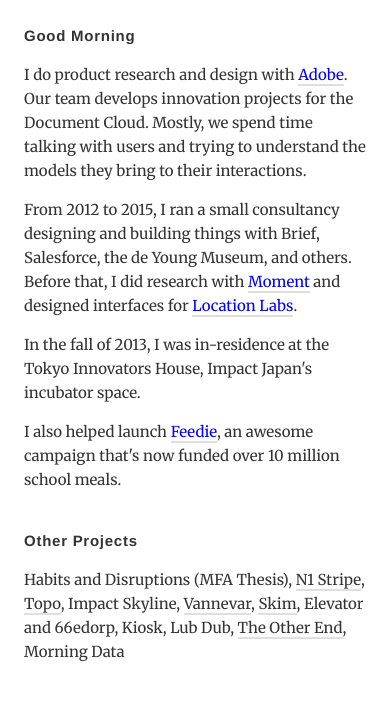
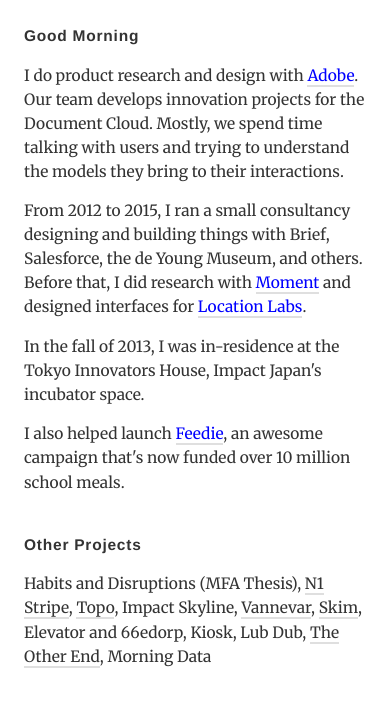
Before and after one commit to coreymlee/coreymlee.github.io, a Jekyll site: the page built from index.html, in a window 390 px wide. Shown: the top 701 px of the page. Built offline with Jekyll 4.4.1, drawn with Linux system fonts in a browser that asks for light colours; grey boxes are pictures that could not be loaded.

Commit message:
Minor design tweaks

```diff
--- a/css/home.css
+++ b/css/home.css
@@ -128,17 +128,17 @@
         margin-bottom: 2.475rem; } }
 @media screen and (max-width: 500px) {
   html {
-    font-size: 15px;
-    line-height: 1.6rem;
+    font-size: 15.5px;
+    line-height: 1.55rem;
     letter-spacing: 0; }
 
   body {
-    margin: 1.6rem 1.6rem; }
+    margin: 1.55rem 1.55rem; }
 
   h3 {
     font-size: 1rem; }
 
   #main_container #sidebar #portrait {
-    height: 16rem; } }
+    height: 15.5rem; } }
 
 /*# sourceMappingURL=home.css.map */
--- a/css/home.scss
+++ b/css/home.scss
@@ -190,9 +190,9 @@
   }
 }
 @media screen and (max-width: 500px) {
-  $base-lh: 1.6rem;
+  $base-lh: 1.55rem;
   html {
-    font-size: 15px;
+    font-size: 15.5px;
     line-height: $base-lh;
     letter-spacing: 0;
   }
```
Also changed, not shown: 1 other file.
